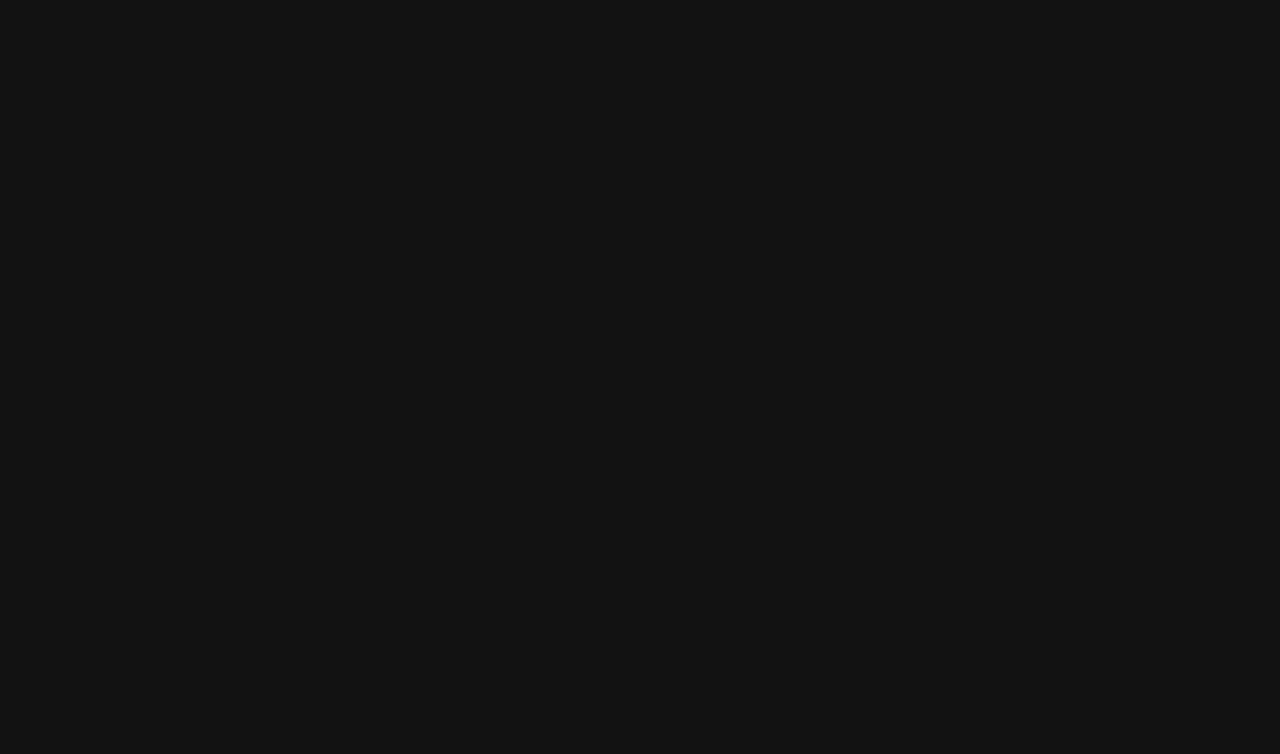
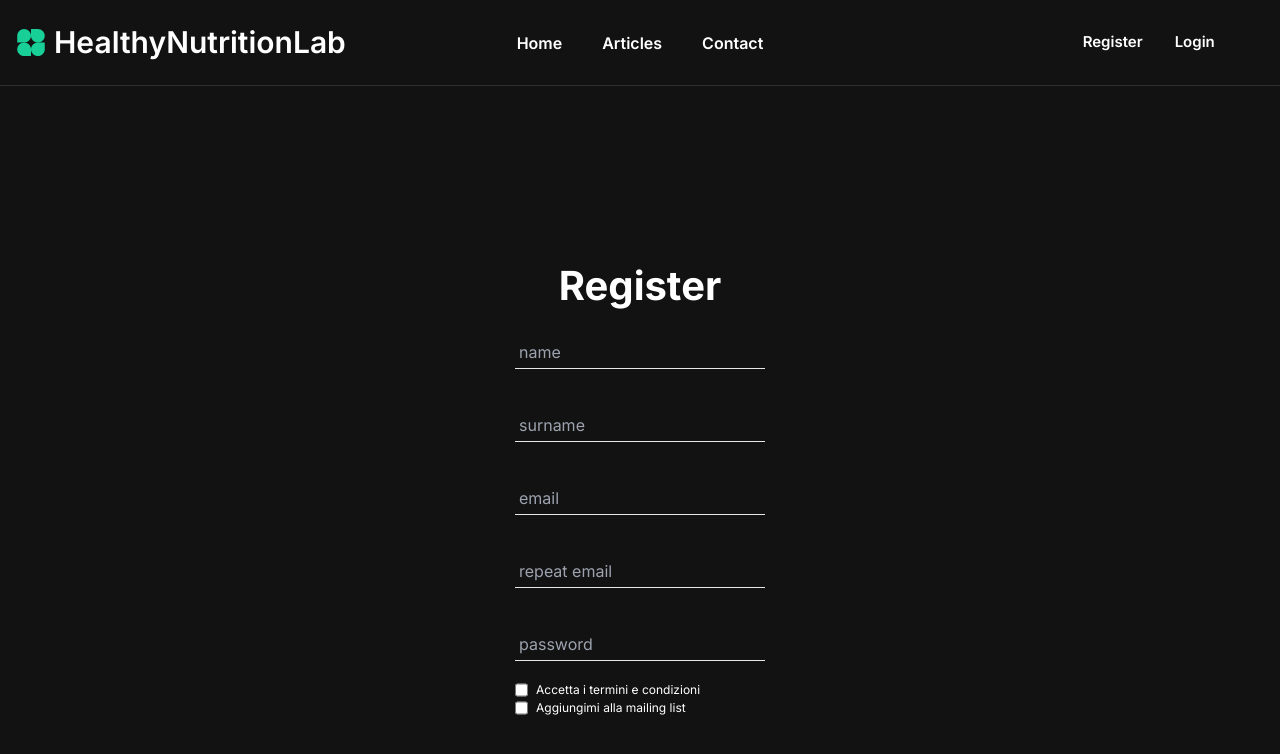
Before and after one commit to Federico-Poggi/HealthyNutritionLab, a React (Vite) app in the folder healty-nutrition-lab/: page /register in a window 1280 px wide. Before the commit this address had no page. Shown: the top 754 px of the page. Built offline with nearby package versions, Linux system fonts and the light colour scheme.

Commit message:
Register Page

```diff
--- a/healty-nutrition-lab/src/App.css
+++ b/healty-nutrition-lab/src/App.css
@@ -288,10 +288,18 @@
 }
 
 #name-brand {
-    font-family:'Inter', sans-serif;;
+    font-family:'Inter', sans-serif;
     font-weight: 600;
     position: relative;
     color: #8e8f8d;
     letter-spacing: 2px;
 
 }
+
+/*REGISTRATION FORM*/
+#registration-form{
+    font-family:'Inter', sans-serif;
+}
+#registration-form h2{
+    font-weight: 700;
+}
--- a/healty-nutrition-lab/src/App.tsx
+++ b/healty-nutrition-lab/src/App.tsx
@@ -4,6 +4,7 @@
 import Layout from "./component/Layout.tsx";
 import Home from "./component/home/Home.tsx";
 import { Articles } from "./component/articles/Articles.tsx";
+import {RegisterForm} from "./component/Registration/RegisterForm.tsx";
 
 
 
@@ -19,6 +20,7 @@
                 <Route path={"/"} element={<Layout />}>
                     <Route path={"/"} index element={<Home />} />
                     <Route path={"/articles"} element={<Articles/>} />
+                    <Route path={"/register"} element={<RegisterForm/>}/>
                 </Route>
             </Routes>
         </>
--- a/healty-nutrition-lab/src/component/Nav.tsx
+++ b/healty-nutrition-lab/src/component/Nav.tsx
@@ -32,7 +32,7 @@
                     className={"desktop:2/12 tablet:w-3/12 phone:hidden tablet:flex desktop:flex justify-center items-center"}>
                     <span className={"flex items-center"}>
                         <button className={"mx-4"} onClick={()=>{
-                            navigate("")
+                            navigate("/register")
                         }}>Register</button>
                         <button className={"mx-4"} onClick={()=>setIsOpen(true)}>Login</button>
                     </span>
--- /dev/null
+++ b/healty-nutrition-lab/src/component/Registration/RegisterForm.tsx
@@ -0,0 +1,35 @@
+export function RegisterForm() {
+    return (
+        <>
+            <div id = {"registration-form"} className = {"desktop:w-1/2 mx-auto h-[800px] flex"}>
+                <form className={"mx-auto flex flex-col items-center justify-center "}>
+                    <h2 className = {"desktop:text-[40px] text-[#FFFF]"}>
+                        Register
+                    </h2>
+                    <div className = {"flex flex-col"}>
+                        <input placeholder = {"name"}
+                               className = {"text-[#C9F31DDD] desktop:w-[250px] desktop:py-1 desktop:my-5 px-1 outline-0 bg-[transparent] border-b font-normal"}/>
+                        <input placeholder = {"surname"}
+                               className = {"text-[#C9F31DDD] desktop:w-[250px] desktop:py-1 desktop:my-5 px-1 outline-0 bg-[transparent] border-b font-normal"}/>
+                        <input placeholder = {"email"}
+                               className = {"text-[#C9F31DDD] desktop:w-[250px] desktop:py-1 desktop:my-5 px-1 outline-0 bg-[transparent] border-b font-normal"}/>
+                        <input placeholder = {"repeat email"}
+                               className = {"text-[#C9F31DDD] desktop:w-[250px] desktop:py-1 desktop:my-5 px-1 outline-0 bg-[transparent] border-b font-normal"}/>
+                        <input placeholder = {"password"}
+                               className = {"text-[#C9F31DDD] desktop:w-[250px] desktop:py-1 desktop:my-5 px-1 outline-0 bg-[transparent] border-b font-normal"}/>
+                    </div>
+                    <div className = {"flex flex-col desktop:w-[250px] items-start"}>
+                    <span className = {"flex"}>
+                        <input placeholder = {"repeat password"} type = {"checkbox"}/>
+                        <p className = {"text-[#FFFF] desktop:text-[12px] font-normal desktop:ml-2"}>Accetta i termini e condizioni</p>
+                    </span>
+                        <span className = {"flex"}>
+                        <input required = {true} placeholder = {"repeat password"} type = {"checkbox"}/>
+                        <p className = {"text-[#FFFF] desktop:text-[12px] font-normal desktop:ml-2"}>Aggiungimi alla mailing list</p>
+                    </span>
+                    </div>
+                </form>
+            </div>
+        </>
+    );
+}
```
